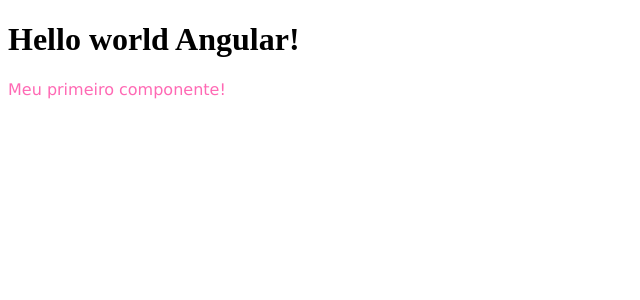
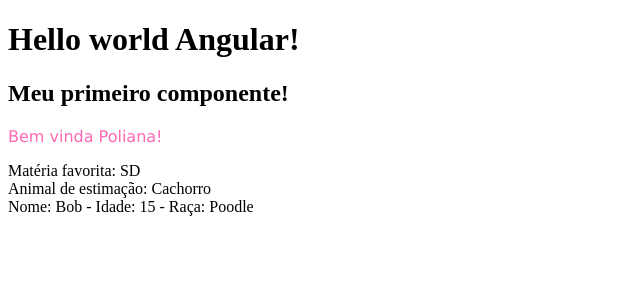
Before and after one commit to PolianaCSousa/Angular, an Angular app: page / in a window 1280 px wide. Shown: the top 300 px of the page, without its empty margins (0-640 px from the left). Built offline with nearby package versions, Linux system fonts and the light colour scheme.

Commit message:
Interpolação de dados

```diff
--- a/src/app/components/first-component/first-component.component.html
+++ b/src/app/components/first-component/first-component.component.html
@@ -1 +1,7 @@
-<p>Meu primeiro componente!</p>
+<h2>Meu primeiro componente!</h2>
+<p>Bem vinda {{ nome }}!</p>
+Matéria favorita: {{ disciplinas[0] }} <br>
+Animal de estimação: Cachorro <br>
+Nome: {{ pet.nome }} -
+Idade: {{ pet.idade }} -
+Raça: {{ pet.raca }}
--- a/src/app/components/first-component/first-component.component.ts
+++ b/src/app/components/first-component/first-component.component.ts
@@ -6,5 +6,12 @@
   styleUrls: ['./first-component.component.css']
 })
 export class FirstComponentComponent {
-
+  //as propriedades podem ser variaveis, arrays ou objetos. Independente do que seja, eu consigo ter acesso a elas lá no template usando {{}}
+  nome :string = "Poliana";
+  disciplinas = ['SD', 'Filosofia', 'Dev. Front'];
+  pet = {
+    nome: 'Bob',
+    idade: 15,
+    raca: 'Poodle'
+  };
 }
```
